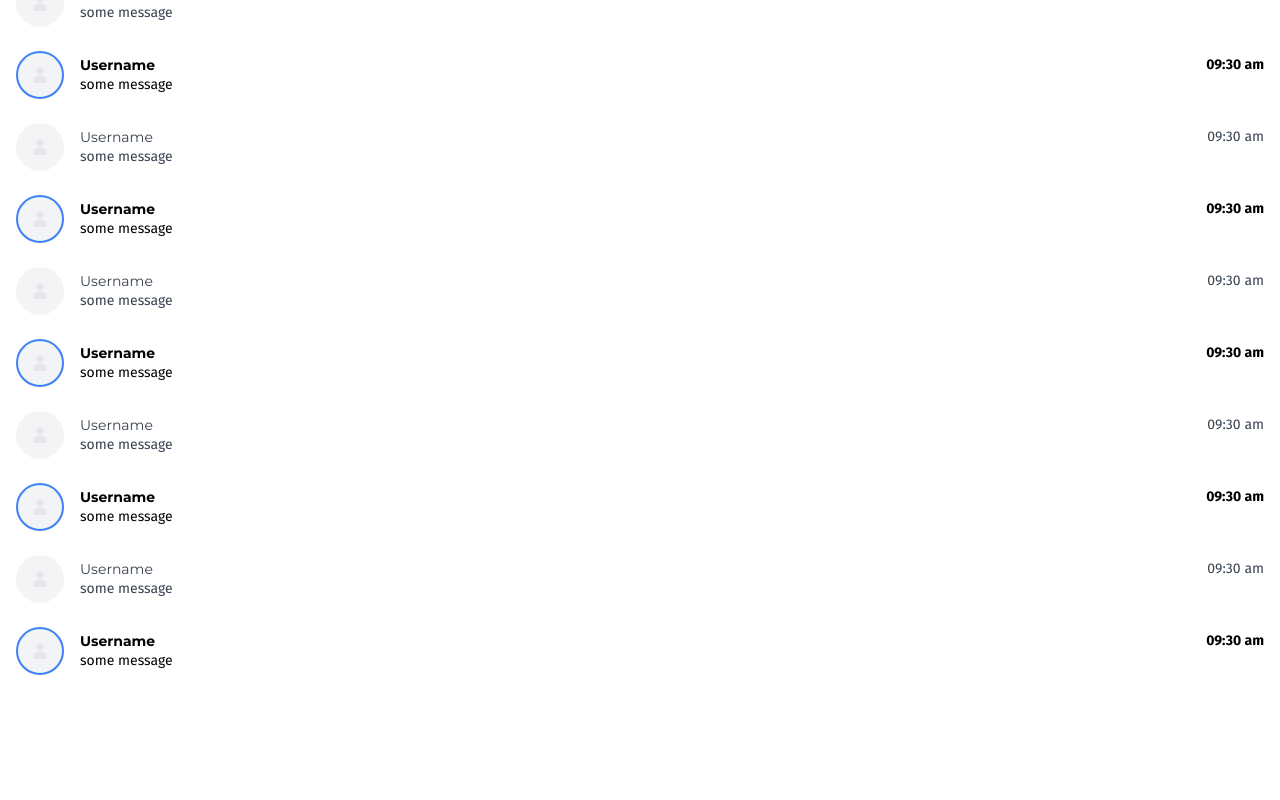
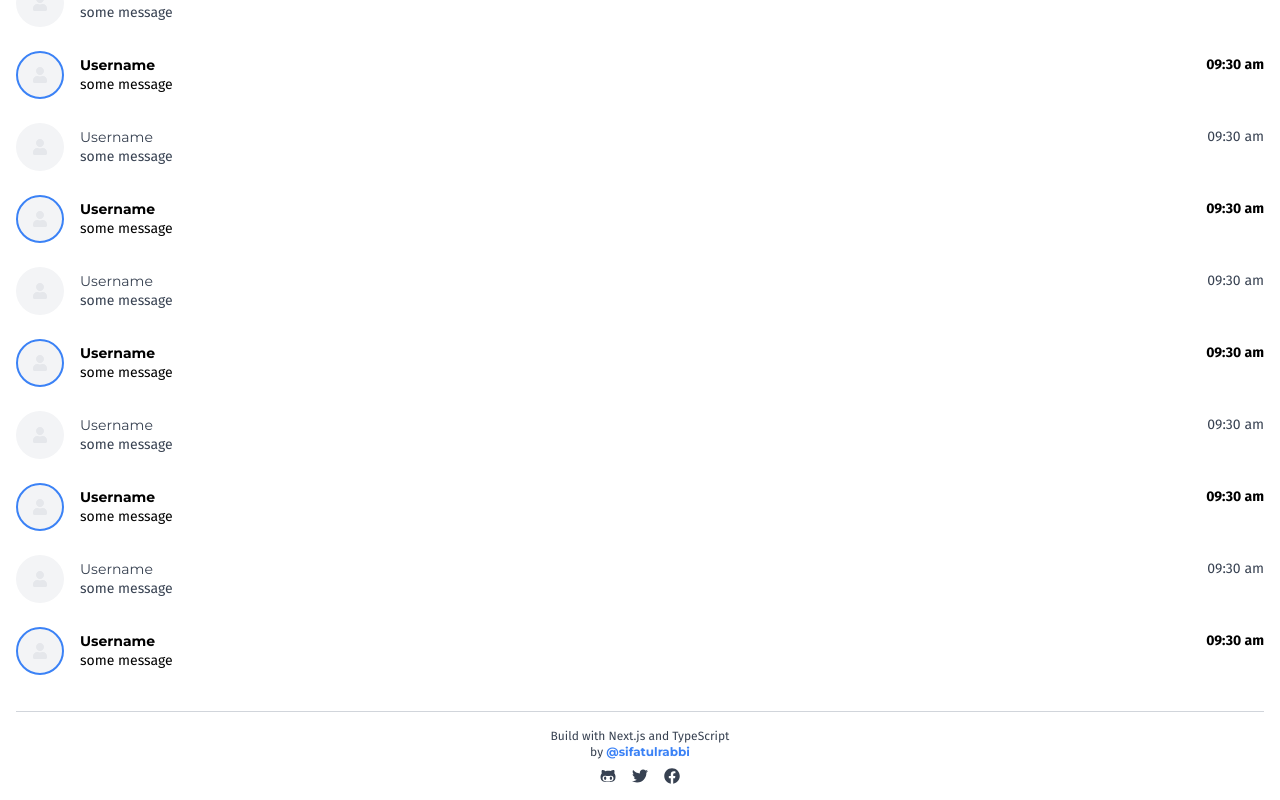
Before and after one commit to sifatulrabbi/meta-messenger-clone, a Next.js app in the folder packages/client/: page / in a window 1280 px wide. Shown: the part 289-1089 px from the top of the page. Before the commit the page ends 1000 px from the top, so only its background shows below. Built offline with nearby package versions, Linux system fonts and the light colour scheme.

Commit message:
feat: footer component

```diff
--- /dev/null
+++ b/packages/client/features/Footer.tsx
@@ -0,0 +1,36 @@
+import Link from "next/link";
+import React from "react";
+import { FaTwitter, FaGithubAlt, FaFacebook } from "react-icons/fa";
+
+export const Footer: React.FC = () => {
+    return (
+        <footer className="text-xs text-gray-700 flex flex-col justify-center items-center m-4 pt-4 border-t-[1px] border-gray-300">
+            <span>Build with Next.js and TypeScript</span>
+            <span>
+                by{" "}
+                <Link href="https://github.com/sifatulrabbi">
+                    <a className="font-primary text-blue-500 font-bold">
+                        @sifatulrabbi
+                    </a>
+                </Link>
+            </span>
+            <div className="flex gap-4 justify-center items-center mt-2 text-base">
+                <Link href="https://twitter.com/sifatul_rabbi">
+                    <a>
+                        <FaGithubAlt />
+                    </a>
+                </Link>
+                <Link href="https://twitter.com/sifatul_rabbi">
+                    <a>
+                        <FaTwitter />
+                    </a>
+                </Link>
+                <Link href="https://twitter.com/sifatul_rabbi">
+                    <a>
+                        <FaFacebook />
+                    </a>
+                </Link>
+            </div>
+        </footer>
+    );
+};
--- a/packages/client/features/index.ts
+++ b/packages/client/features/index.ts
@@ -2,3 +2,4 @@ export * from "./head";
 export * from "./Header";
 export * from "./ActiveUsersSection";
 export * from "./ConversationCard";
+export * from "./Footer";
--- a/packages/client/pages/_app.tsx
+++ b/packages/client/pages/_app.tsx
@@ -1,6 +1,6 @@
 import type { AppProps } from "next/app";
 import "../styles/globals.css";
-import { Header } from "../features";
+import { Header, Footer } from "../features";
 import { RecoilRoot } from "recoil";
 
 function MyApp({ Component, pageProps }: AppProps) {
@@ -8,6 +8,7 @@ function MyApp({ Component, pageProps }: AppProps) {
         <RecoilRoot>
             <Header />
             <Component {...pageProps} />
+            <Footer />
         </RecoilRoot>
     );
 }
```
